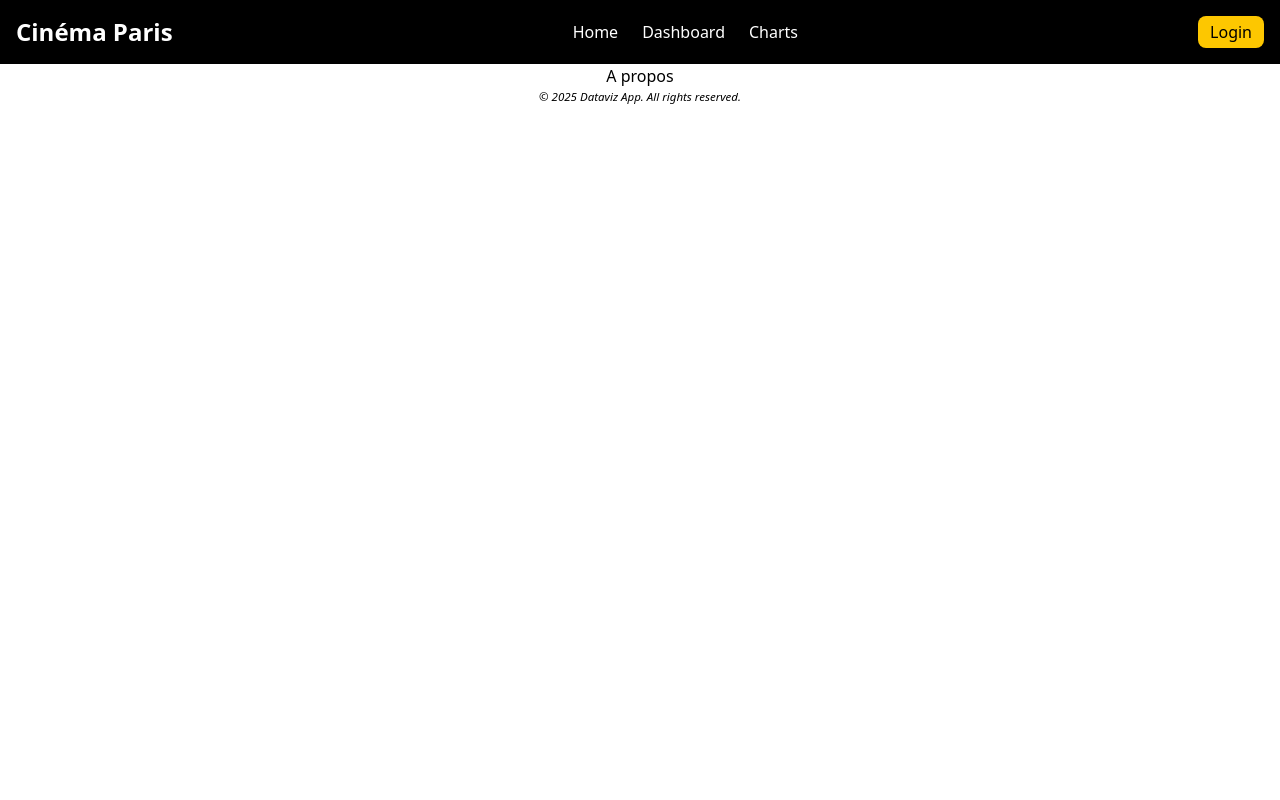
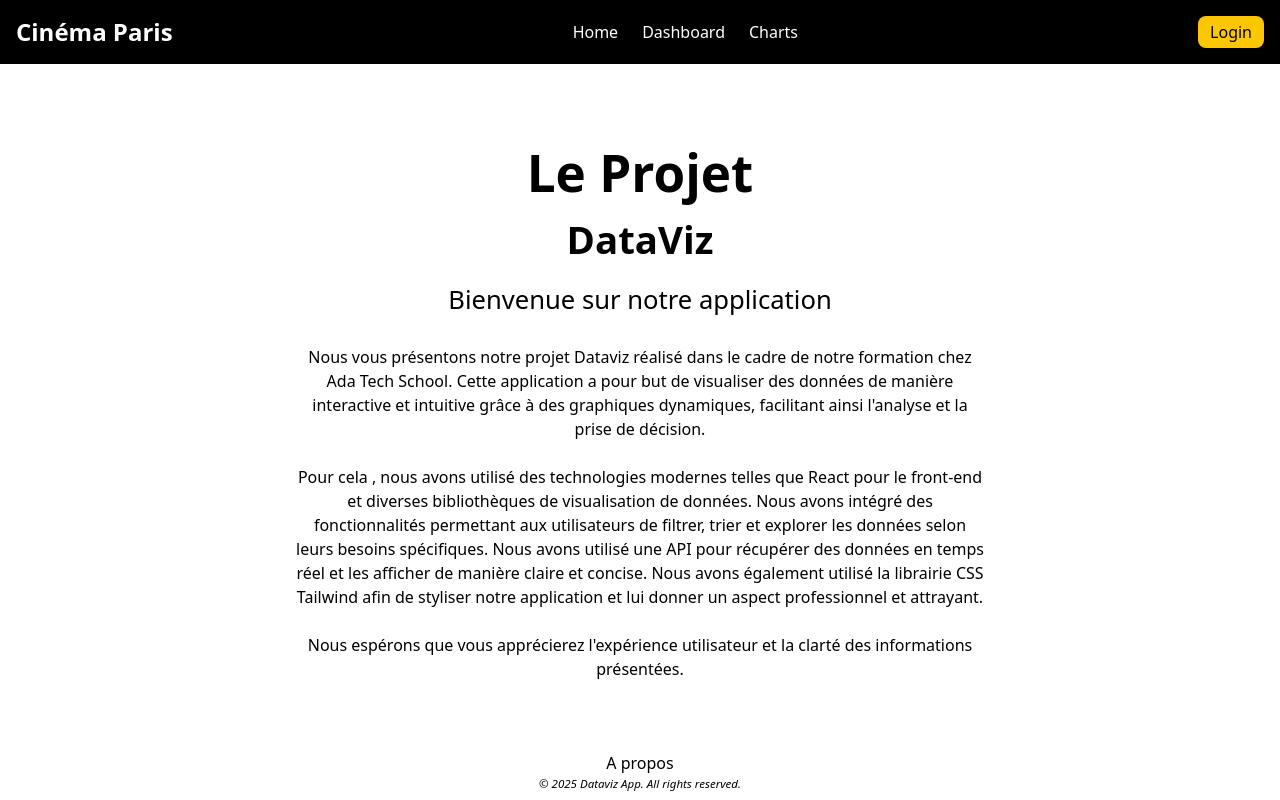
Before and after one commit to LaurieLM/dataviz, a React (Vite) app: page / in a window 1280 px wide. Built offline with nearby package versions, Linux system fonts and the light colour scheme.

Commit message:
fix / style

```diff
--- a/src/App.tsx
+++ b/src/App.tsx
@@ -1,5 +1,6 @@
 import Header from './components/Header'
 // import API from './components/API'
+import PresentProject from './components/PresentProject'
 import Footer from './components/Footer'
 
 
@@ -7,9 +8,10 @@ import Footer from './components/Footer'
 function App() {
 
   return (
-    <div>
+    <div className='flex flex-col justify-between w-[100vw] h-[100vh]'>
       {/* <API /> */}
       <Header />
+      <PresentProject />
       <Footer />
     </div>
 
--- a/src/components/Footer.tsx
+++ b/src/components/Footer.tsx
@@ -1,6 +1,6 @@
 export default function Footer() {
     return (
-        <footer className="flex flex-col items-center">
+        <footer className="flex flex-col items-center mb-[1vh]">
             <a href="">A propos</a>
             <p className="italic text-[0.9vw]" >© 2025 Dataviz App. All rights reserved.</p>
         </footer>
--- a/src/components/PresentProject.tsx
+++ b/src/components/PresentProject.tsx
@@ -2,7 +2,7 @@ export default function PresentProject() {
   return (
       <section className="flex flex-col items-center">
       <h1 className="text-[4vw] font-bold">Le Projet</h1>
-      <h2 className="text-[3vw] font-[600] mb-[4vw]">DataViz</h2>
+      <h2 className="text-[3vw] font-[600] mb-[1vw]">DataViz</h2>
       <h3 className="text-[2vw] font-[400] mb-[2vw]">Bienvenue sur notre application</h3>
       <p className="w-[54vw] text-center font-[100]">
         Nous vous présentons notre projet Dataviz réalisé dans le cadre de notre formation chez Ada Tech School.
```
